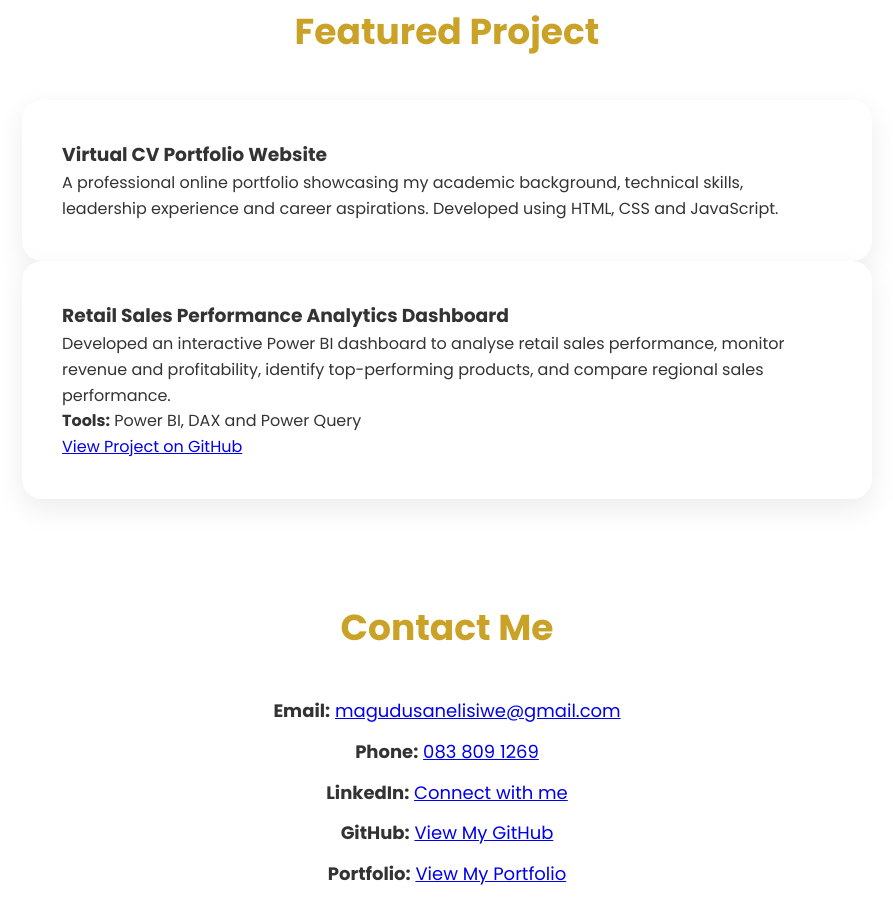
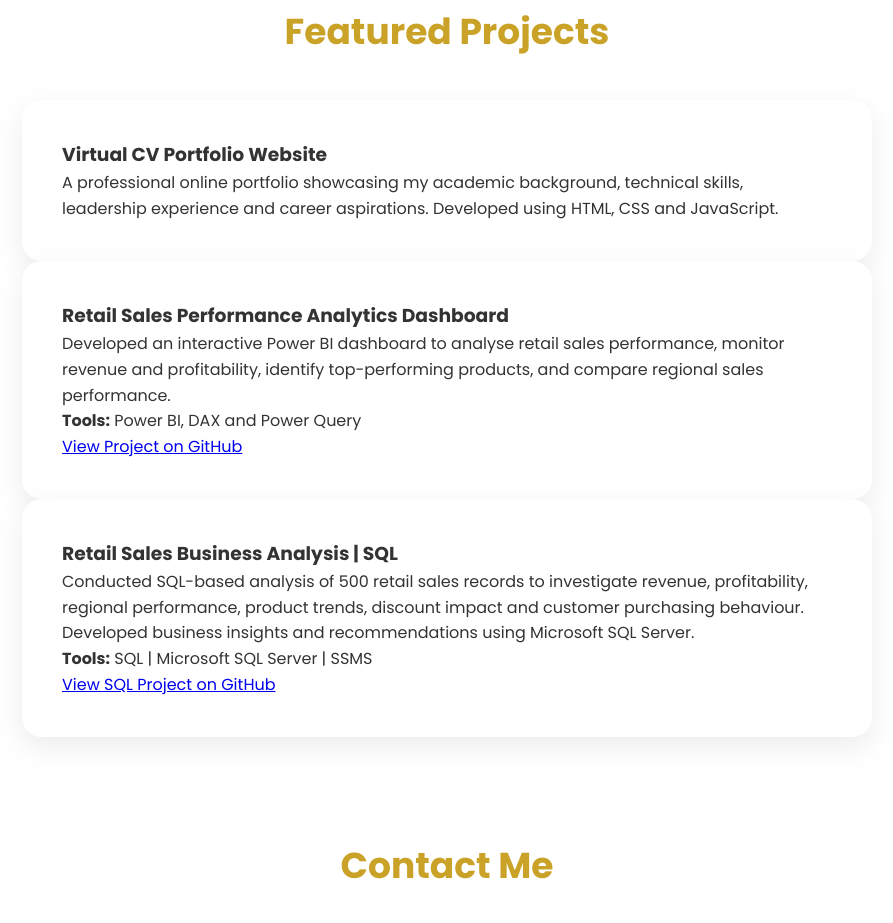
Before and after one commit to smagudu/Virtual-CV, a plain HTML site: page index.html in a window 1280 px wide. Shown: the part 3476-4399 px from the top of the page, without its empty margins (193-1086 px from the left). Drawn offline with Linux system fonts and the light colour scheme.

Commit message:
Add SQL Business Analysis project to Virtual CV
Added a new project card for Retail Sales Business Analysis with details and a link to the GitHub project.

```diff
--- a/index.html
+++ b/index.html
@@ -230,7 +230,7 @@ Operating Systems
 
 <section id="projects">
 
-<h2>Featured Project</h2>
+<h2>Featured Projects</h2>
 
 <div class="project-card">
 
@@ -261,6 +261,29 @@ A professional online portfolio showcasing my academic background, technical ski
             View Project on GitHub
      </a>
 </p>
+
+</div>
+
+ <div class="project-card">
+
+    <h3>Retail Sales Business Analysis | SQL</h3>
+
+    <p>
+        Conducted SQL-based analysis of 500 retail sales records
+        to investigate revenue, profitability, regional performance,
+        product trends, discount impact and customer purchasing behaviour.
+        Developed business insights and recommendations using
+        Microsoft SQL Server.
+    </p>
+
+    <p>
+        <strong>Tools:</strong> SQL | Microsoft SQL Server | SSMS
+    </p>
+
+    <a href="https://github.com/smagudu/retail-sales-sql-analysis"
+       target="_blank">
+        View SQL Project on GitHub
+    </a>
 
 </div>
 </section>
```
